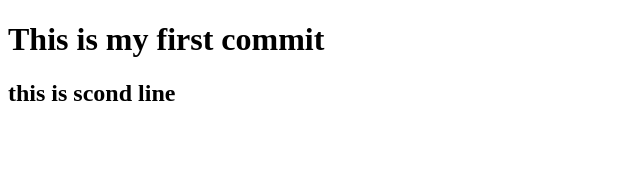
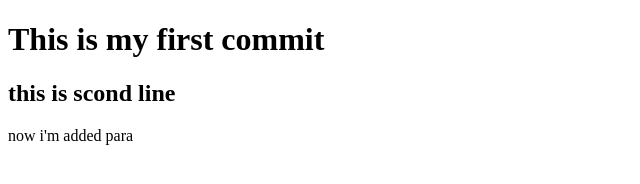
Before and after one commit to Manojmano36/htmlfile, a plain HTML site: page index.html in a window 1280 px wide. Shown: the whole page, without its empty margins (0-640 px from the left). Drawn offline with Linux system fonts and the light colour scheme.

Commit message:
now added para

```diff
--- a/index.html
+++ b/index.html
@@ -8,5 +8,6 @@
 <body>
     <h1>This is my first commit</h1>
     <h2>this is scond line</h2>
+    <p>now i'm added para</p>
 </body>
 </html>
```
